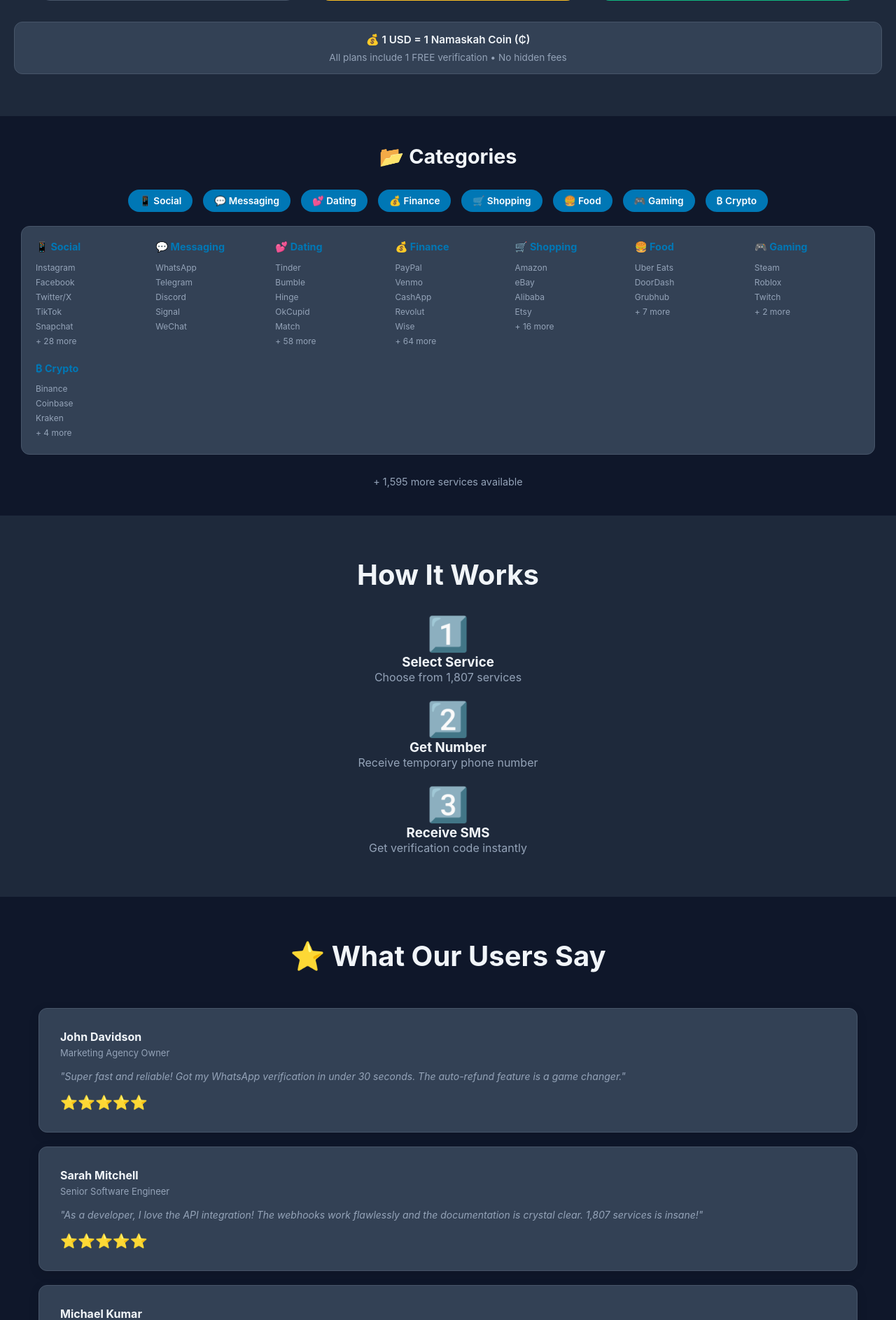
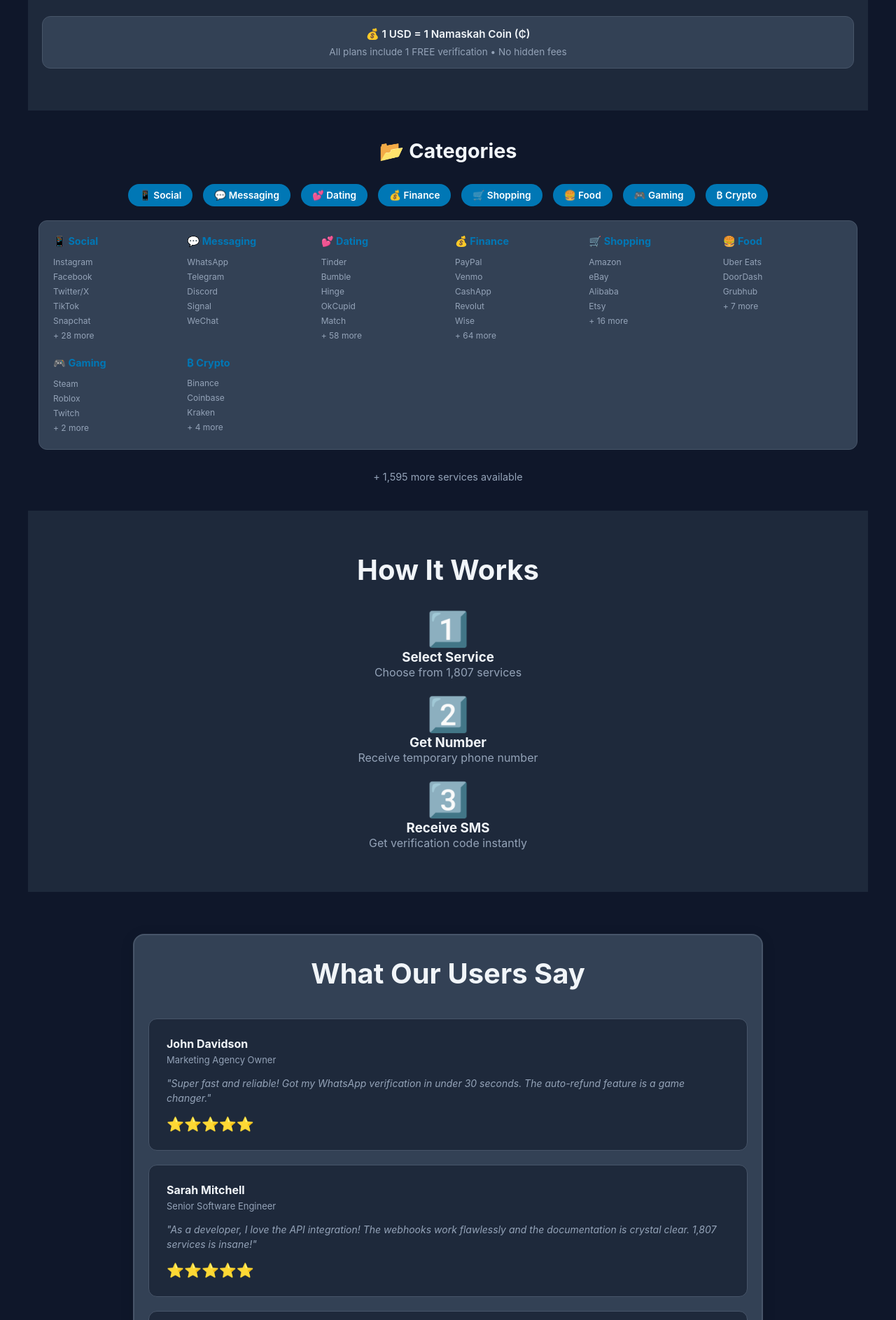
Before and after one commit to Infradevandops/NAMASKAH, a FastAPI app: page / in a window 1280 px wide. Shown: the part 2639-4526 px from the top of the page at 70% size. Run offline with FastAPI, Linux system fonts and the light colour scheme.

Commit message:
Fix UI: reduce button sizes, center content, consolidate reviews section

```diff
--- a/templates/landing.html
+++ b/templates/landing.html
@@ -51,8 +51,8 @@
         .cta-button {
             background: white;
             color: #0077B5;
-            padding: 12px 24px;
-            font-size: 1rem;
+            padding: 10px 20px;
+            font-size: 0.95rem;
             border: none;
             border-radius: 25px;
             cursor: pointer;
@@ -71,11 +71,11 @@
             box-shadow: 0 8px 20px rgba(0,0,0,0.2);
         }
         @media (min-width: 768px) {
-            .cta-button { padding: 15px 40px; font-size: 1.2rem; }
+            .cta-button { padding: 12px 30px; font-size: 1.05rem; }
         }
         .features {
             padding: 30px 15px;
-            max-width: 1200px;
+            max-width: 900px;
             margin: 0 auto;
             background: var(--bg-primary);
         }
@@ -128,6 +128,8 @@
             background: var(--bg-secondary);
             padding: 30px 15px;
             text-align: center;
+            max-width: 1200px;
+            margin: 0 auto;
         }
         .pricing h2 {
             font-size: 1.8rem;
@@ -389,6 +391,7 @@
     </div>
 
     <div style="background: var(--bg-primary); padding: 40px 15px;">
+        <div style="max-width: 1200px; margin: 0 auto;">
         <h2 style="text-align: center; font-size: 1.8rem; margin-bottom: 30px; color: var(--text-primary);">📂 Categories</h2>
         <style>
             @media (min-width: 768px) {
@@ -493,8 +496,9 @@
         </div>
         <p style="text-align: center; margin-top: 30px; color: var(--text-secondary); font-size: 0.9rem;">+ 1,595 more services available</p>
         </div>
+    </div>
 
-    <div class="how-it-works-section" style="background: var(--bg-secondary); padding: 40px 15px; text-align: center;">
+    <div class="how-it-works-section" style="background: var(--bg-secondary); padding: 40px 15px; text-align: center; max-width: 1200px; margin: 0 auto;">
         <style>
             @media (min-width: 768px) {
                 .how-it-works-section { padding: 60px 20px !important; }
@@ -531,17 +535,18 @@
                 .reviews-section { padding: 60px 20px !important; }
             }
         </style>
-        <h2 style="text-align: center; font-size: 1.8rem; margin-bottom: 30px; color: var(--text-primary);">⭐ What Our Users Say</h2>
+        <div style="max-width: 900px; margin: 0 auto; background: var(--bg-card); border: 2px solid var(--border); border-radius: 16px; padding: 30px 20px; box-shadow: 0 4px 20px rgba(0,0,0,0.1);">
+            <h2 style="text-align: center; font-size: 1.8rem; margin-bottom: 30px; color: var(--text-primary);">What Our Users Say</h2>
             <style>
                 @media (min-width: 768px) {
-                .reviews-section h2 { font-size: 2.5rem !important; margin-bottom: 50px !important; }
+                    .reviews-section h2 { font-size: 2.5rem !important; margin-bottom: 40px !important; }
                 }
             </style>
-        <div class="reviews-grid" style="max-width: 1200px; margin: 0 auto; padding: 0 15px; display: grid; grid-template-columns: 1fr; gap: 20px;">
-            <div style="background: var(--bg-card); padding: 20px; border-radius: 12px; box-shadow: 0 4px 15px rgba(0,0,0,0.1); border: 1px solid var(--border);">
+            <div class="reviews-grid" style="display: grid; grid-template-columns: 1fr; gap: 20px;">
+                <div style="background: var(--bg-secondary); padding: 20px; border-radius: 12px; border: 1px solid var(--border);">
                     <style>
                         @media (min-width: 768px) {
-                        .reviews-grid > div { padding: 30px !important; }
+                            .reviews-grid > div { padding: 25px !important; }
                         }
                     </style>
                     <div style="font-weight: bold; color: var(--text-primary); font-size: 16px; margin-bottom: 5px;">John Davidson</div>
@@ -550,14 +555,14 @@
                     <div style="color: #fbbf24; font-size: 20px;">⭐⭐⭐⭐⭐</div>
                 </div>
 
-            <div style="background: var(--bg-card); padding: 20px; border-radius: 12px; box-shadow: 0 4px 15px rgba(0,0,0,0.1); border: 1px solid var(--border);">
+                <div style="background: var(--bg-secondary); padding: 20px; border-radius: 12px; border: 1px solid var(--border);">
                     <div style="font-weight: bold; color: var(--text-primary); font-size: 16px; margin-bottom: 5px;">Sarah Mitchell</div>
                     <div style="font-size: 13px; color: var(--text-secondary); margin-bottom: 15px;">Senior Software Engineer</div>
                     <p style="font-style: italic; color: var(--text-secondary); margin-bottom: 15px; line-height: 1.5; font-size: 14px;">"As a developer, I love the API integration! The webhooks work flawlessly and the documentation is crystal clear. 1,807 services is insane!"</p>
                     <div style="color: #fbbf24; font-size: 20px;">⭐⭐⭐⭐⭐</div>
                 </div>
 
-            <div style="background: var(--bg-card); padding: 20px; border-radius: 12px; box-shadow: 0 4px 15px rgba(0,0,0,0.1); border: 1px solid var(--border);">
+                <div style="background: var(--bg-secondary); padding: 20px; border-radius: 12px; border: 1px solid var(--border);">
                     <div style="font-weight: bold; color: var(--text-primary); font-size: 16px; margin-bottom: 5px;">Michael Kumar</div>
                     <div style="font-size: 13px; color: var(--text-secondary); margin-bottom: 15px;">Entrepreneur</div>
                     <p style="font-style: italic; color: var(--text-secondary); margin-bottom: 15px; line-height: 1.5; font-size: 14px;">"Best pricing I've found anywhere! Only ₵0.50 per verification and the quality is excellent. The referral program is generous too!"</p>
@@ -571,6 +576,7 @@
                         .reviews-section .join-text { font-size: 1.2rem !important; }
                     }
                 </style>
+            </div>
         </div>
     </div>
 
```
Lines whose indentation alone changed are shown as unchanged.
